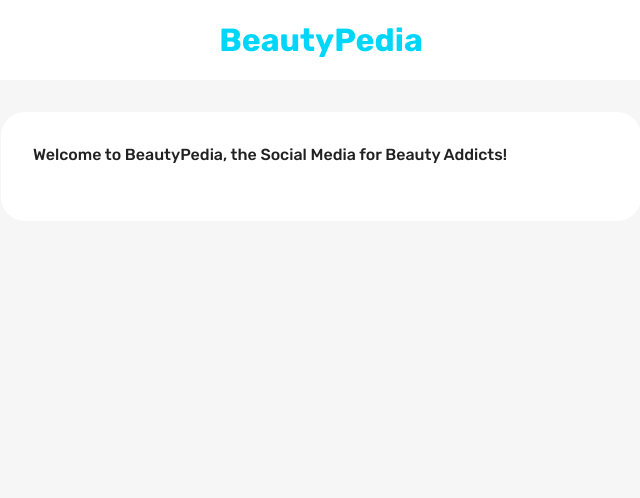
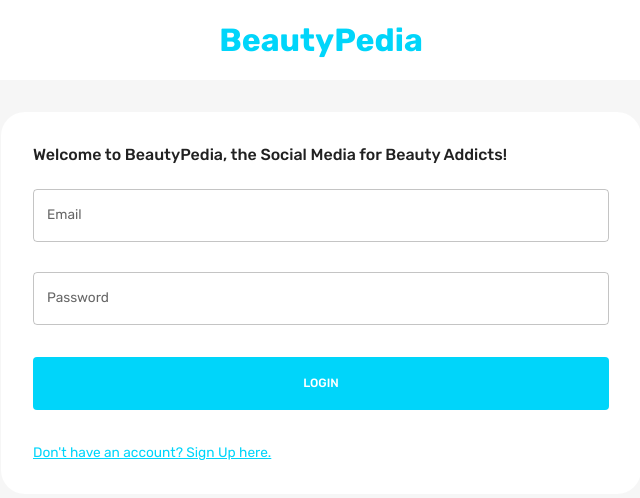
Before and after one commit to ClaireKarsenti/Beautipedia-Social-Media-App, a React (Create React App) app in the folder client/: page / in a window 1280 px wide. Shown: the top 498 px of the page, without its empty margins (319-959 px from the left). Built offline with nearby package versions, Linux system fonts and the light colour scheme.

Commit message:
Add login form

```diff
--- /dev/null
+++ b/client/src/scenes/loginPage/Form.jsx
@@ -0,0 +1,275 @@
+import { useState } from 'react';
+import {
+  Box,
+  Button,
+  TextField,
+  useMediaQuery,
+  Typography,
+  useTheme,
+} from '@mui/material';
+import EditOutlinedIcon from '@mui/icons-material/EditOutlined';
+import { Formik } from 'formik'; //form library
+import * as yup from 'yup'; //validation library
+import { useNavigate } from 'react-router-dom';
+import { useDispatch } from 'react-redux';
+import { setLogin } from 'state';
+import Dropzone from 'react-dropzone';
+import FlexBetween from 'components/FlexBetween';
+
+const registerSchema = yup.object().shape({
+  firstName: yup.string().required('required'),
+  lastName: yup.string().required('required'),
+  email: yup.string().email('invalid email').required('required'),
+  password: yup.string().required('required'),
+  location: yup.string().required('required'),
+  occupation: yup.string().required('required'),
+  picture: yup.string().required('required'),
+});
+
+const loginSchema = yup.object().shape({
+  email: yup.string().email('invalid email').required('required'),
+  password: yup.string().required('required'),
+});
+
+const initialValuesRegister = {
+  firstName: '',
+  lastName: '',
+  email: '',
+  password: '',
+  location: '',
+  occupation: '',
+  picture: '',
+};
+
+const initialValuesLogin = {
+  email: '',
+  password: '',
+};
+
+const Form = () => {
+  const [pageType, setPageType] = useState('login');
+  const { palette } = useTheme();
+  const dispatch = useDispatch();
+  const navigate = useNavigate();
+  const isNonMobile = useMediaQuery('(min-width:600px)');
+  const isLogin = pageType === 'login';
+  const isRegister = pageType === 'register';
+
+  const register = async (values, onSubmitProps) => {
+    // this allows us to send form info with image
+    const formData = new FormData();
+    for (let value in values) {
+      formData.append(value, values[value]);
+    }
+    formData.append('picturePath', values.picture.name);
+
+    const savedUserResponse = await fetch(
+      'http://localhost:3001/auth/register',
+      {
+        method: 'POST',
+        body: formData,
+      }
+    );
+    const savedUser = await savedUserResponse.json();
+    onSubmitProps.resetForm();
+
+    if (savedUser) {
+      setPageType('login');
+    }
+  };
+
+  const login = async (values, onSubmitProps) => {
+    const loggedInResponse = await fetch('http://localhost:3001/auth/login', {
+      method: 'POST',
+      headers: { 'Content-Type': 'application/json' },
+      body: JSON.stringify(values),
+    });
+    const loggedIn = await loggedInResponse.json();
+    onSubmitProps.resetForm();
+    if (loggedIn) {
+      dispatch(
+        setLogin({
+          user: loggedIn.user,
+          token: loggedIn.token,
+        })
+      );
+      navigate('/home');
+    }
+  };
+
+  const handleFormSubmit = async (values, onSubmitProps) => {
+    if (isLogin) await login(values, onSubmitProps);
+    if (isRegister) await register(values, onSubmitProps);
+  };
+
+  return (
+    <Formik
+      onSubmit={handleFormSubmit}
+      initialValues={isLogin ? initialValuesLogin : initialValuesRegister}
+      validationSchema={isLogin ? loginSchema : registerSchema}
+    >
+      {({
+        values,
+        errors,
+        touched,
+        handleBlur,
+        handleChange,
+        handleSubmit,
+        setFieldValue,
+        resetForm,
+      }) => (
+        <form onSubmit={handleSubmit}>
+          <Box
+            display="grid"
+            gap="30px"
+            gridTemplateColumns="repeat(4, minmax(0, 1fr))"
+            sx={{
+              '& > div': { gridColumn: isNonMobile ? undefined : 'span 4' },
+            }}
+          >
+            {isRegister && (
+              <>
+                <TextField
+                  label="First Name"
+                  onBlur={handleBlur}
+                  onChange={handleChange}
+                  value={values.firstName}
+                  name="firstName"
+                  error={
+                    Boolean(touched.firstName) && Boolean(errors.firstName)
+                  }
+                  helperText={touched.firstName && errors.firstName}
+                  sx={{ gridColumn: 'span 2' }}
+                />
+                <TextField
+                  label="Last Name"
+                  onBlur={handleBlur}
+                  onChange={handleChange}
+                  value={values.lastName}
+                  name="lastName"
+                  error={Boolean(touched.lastName) && Boolean(errors.lastName)}
+                  helperText={touched.lastName && errors.lastName}
+                  sx={{ gridColumn: 'span 2' }}
+                />
+                <TextField
+                  label="Location"
+                  onBlur={handleBlur}
+                  onChange={handleChange}
+                  value={values.location}
+                  name="location"
+                  error={Boolean(touched.location) && Boolean(errors.location)}
+                  helperText={touched.location && errors.location}
+                  sx={{ gridColumn: 'span 4' }}
+                />
+                <TextField
+                  label="Occupation"
+                  onBlur={handleBlur}
+                  onChange={handleChange}
+                  value={values.occupation}
+                  name="occupation"
+                  error={
+                    Boolean(touched.occupation) && Boolean(errors.occupation)
+                  }
+                  helperText={touched.occupation && errors.occupation}
+                  sx={{ gridColumn: 'span 4' }}
+                />
+                <Box
+                  gridColumn="span 4"
+                  border={`1px solid ${palette.neutral.medium}`}
+                  borderRadius="5px"
+                  p="1rem"
+                >
+                  <Dropzone
+                    acceptedFiles=".jpg,.jpeg,.png"
+                    multiple={false}
+                    onDrop={(acceptedFiles) =>
+                      setFieldValue('picture', acceptedFiles[0])
+                    }
+                  >
+                    {({ getRootProps, getInputProps }) => (
+                      <Box
+                        {...getRootProps()}
+                        border={`2px dashed ${palette.primary.main}`}
+                        p="1rem"
+                        sx={{ '&:hover': { cursor: 'pointer' } }}
+                      >
+                        <input {...getInputProps()} />
+                        {!values.picture ? (
+                          <p>Add Picture Here</p>
+                        ) : (
+                          <FlexBetween>
+                            <Typography>{values.picture.name}</Typography>
+                            <EditOutlinedIcon />
+                          </FlexBetween>
+                        )}
+                      </Box>
+                    )}
+                  </Dropzone>
+                </Box>
+              </>
+            )}
+
+            <TextField
+              label="Email"
+              onBlur={handleBlur}
+              onChange={handleChange}
+              value={values.email}
+              name="email"
+              error={Boolean(touched.email) && Boolean(errors.email)}
+              helperText={touched.email && errors.email}
+              sx={{ gridColumn: 'span 4' }}
+            />
+            <TextField
+              label="Password"
+              type="password"
+              onBlur={handleBlur}
+              onChange={handleChange}
+              value={values.password}
+              name="password"
+              error={Boolean(touched.password) && Boolean(errors.password)}
+              helperText={touched.password && errors.password}
+              sx={{ gridColumn: 'span 4' }}
+            />
+          </Box>
+
+          {/* BUTTONS */}
+          <Box>
+            <Button
+              fullWidth
+              type="submit"
+              sx={{
+                m: '2rem 0',
+                p: '1rem',
+                backgroundColor: palette.primary.main,
+                color: palette.background.alt,
+                '&:hover': { color: palette.primary.main },
+              }}
+            >
+              {isLogin ? 'LOGIN' : 'REGISTER'}
+            </Button>
+            <Typography
+              onClick={() => {
+                setPageType(isLogin ? 'register' : 'login');
+                resetForm();
+              }}
+              sx={{
+                textDecoration: 'underline',
+                color: palette.primary.main,
+                '&:hover': {
+                  cursor: 'pointer',
+                  color: palette.primary.light,
+                },
+              }}
+            >
+              {isLogin
+                ? "Don't have an account? Sign Up here."
+                : 'Already have an account? Login here.'}
+            </Typography>
+          </Box>
+        </form>
+      )}
+    </Formik>
+  );
+};
+
+export default Form;
--- a/client/src/scenes/loginPage/index.jsx
+++ b/client/src/scenes/loginPage/index.jsx
@@ -1,4 +1,5 @@
 import { Box, Typography, useTheme, useMediaQuery } from '@mui/material';
+import Form from './Form';
 
 const LoginPage = () => {
   const theme = useTheme();
@@ -26,6 +27,7 @@
         <Typography fontWeight="500" variant="h5" sx={{ mb: '1.5rem' }}>
           Welcome to BeautyPedia, the Social Media for Beauty Addicts!
         </Typography>
+        <Form />
       </Box>
     </Box>
   );
```
